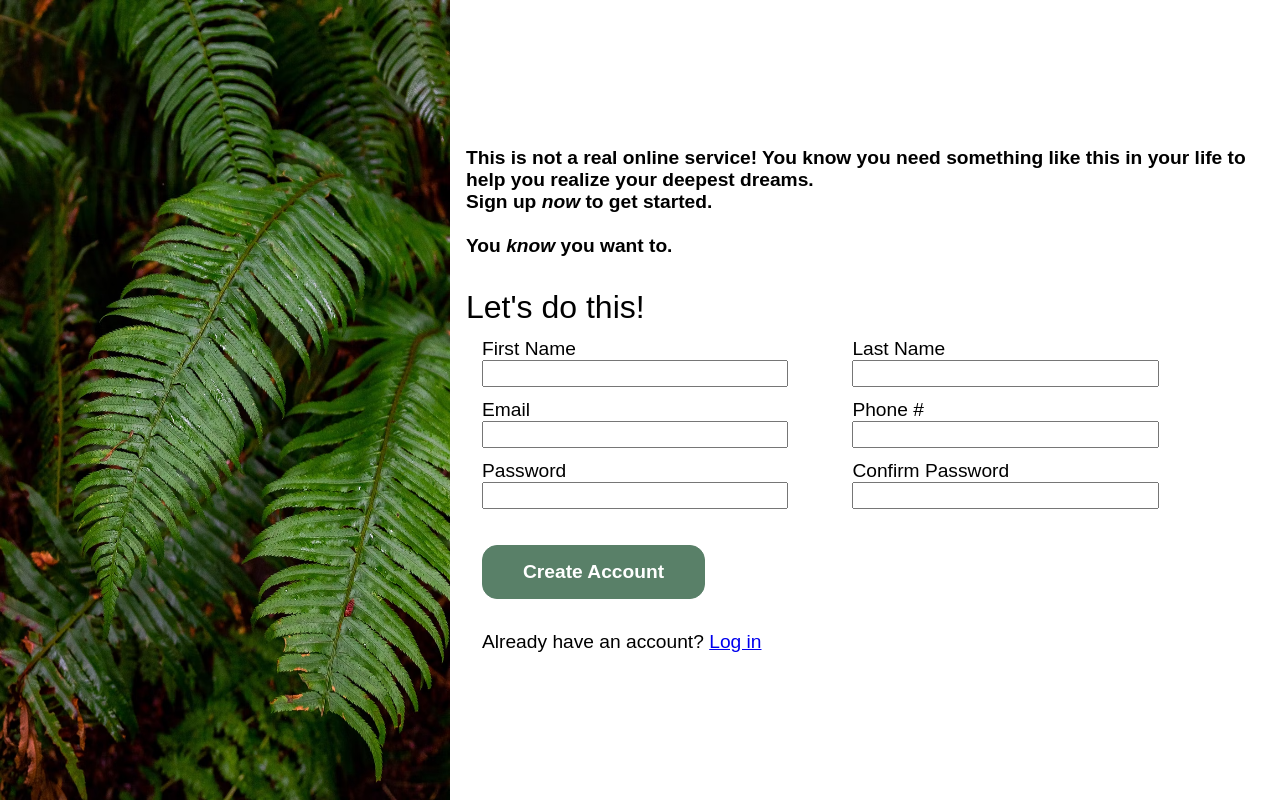
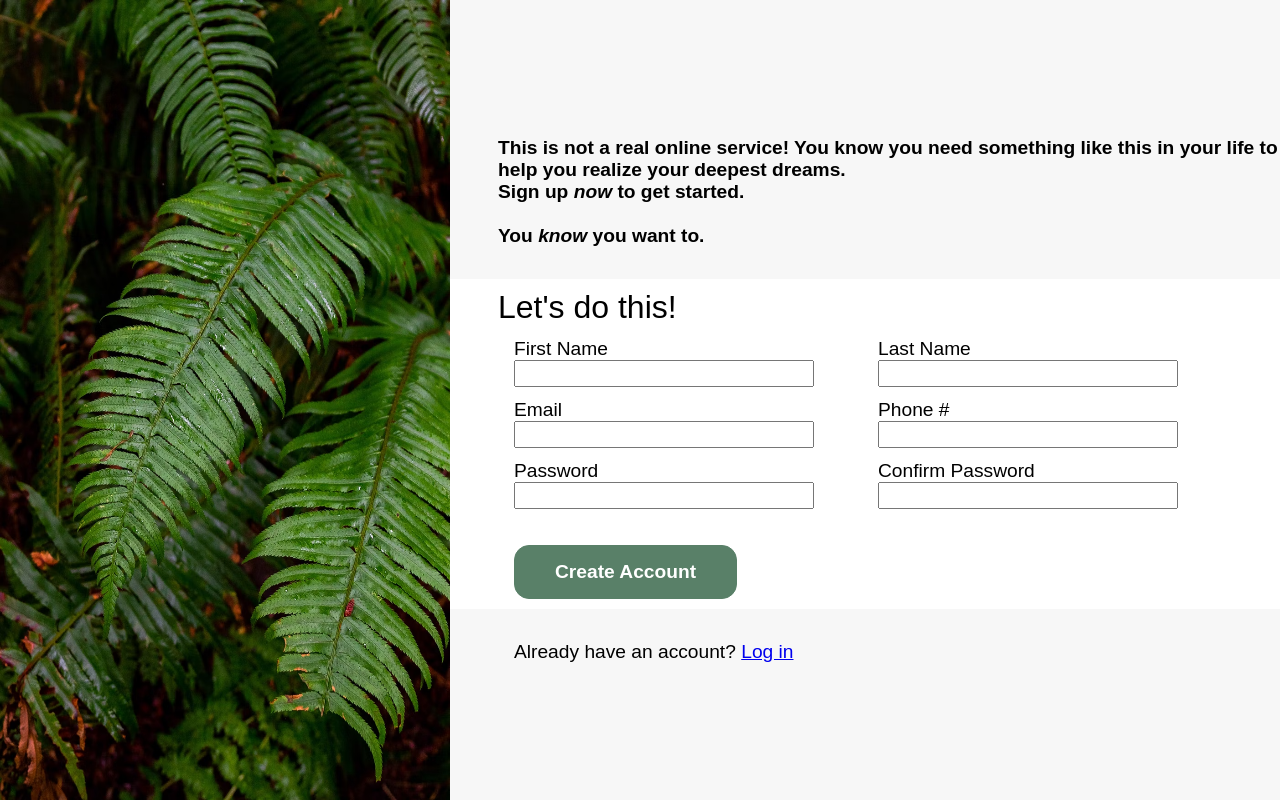
Before and after one commit to smmmfrd/sign-up-form, a plain HTML site: page index.html in a window 1280 px wide. Drawn offline with Linux system fonts and the light colour scheme.

Commit message:
Background Colors

```diff
--- a/style.css
+++ b/style.css
@@ -18,14 +18,24 @@ main{
     flex-direction: column;
     align-content: center;
     justify-content: center;
-    padding: 1rem;
+    /* padding: 3rem; */
     gap: 2rem;
+    background-color: rgb(247, 247, 247);
+}
+
+#holder > * {
+    padding-left: 3rem;
+}
+
+#sign-up-container{
+    background-color: white;
 }
 
 #sign-up{
     font-size: 2rem;
     display: flex;
     flex-direction: column;
+    padding: 10px 0;
     gap: 0.75rem;
 }
 
```
